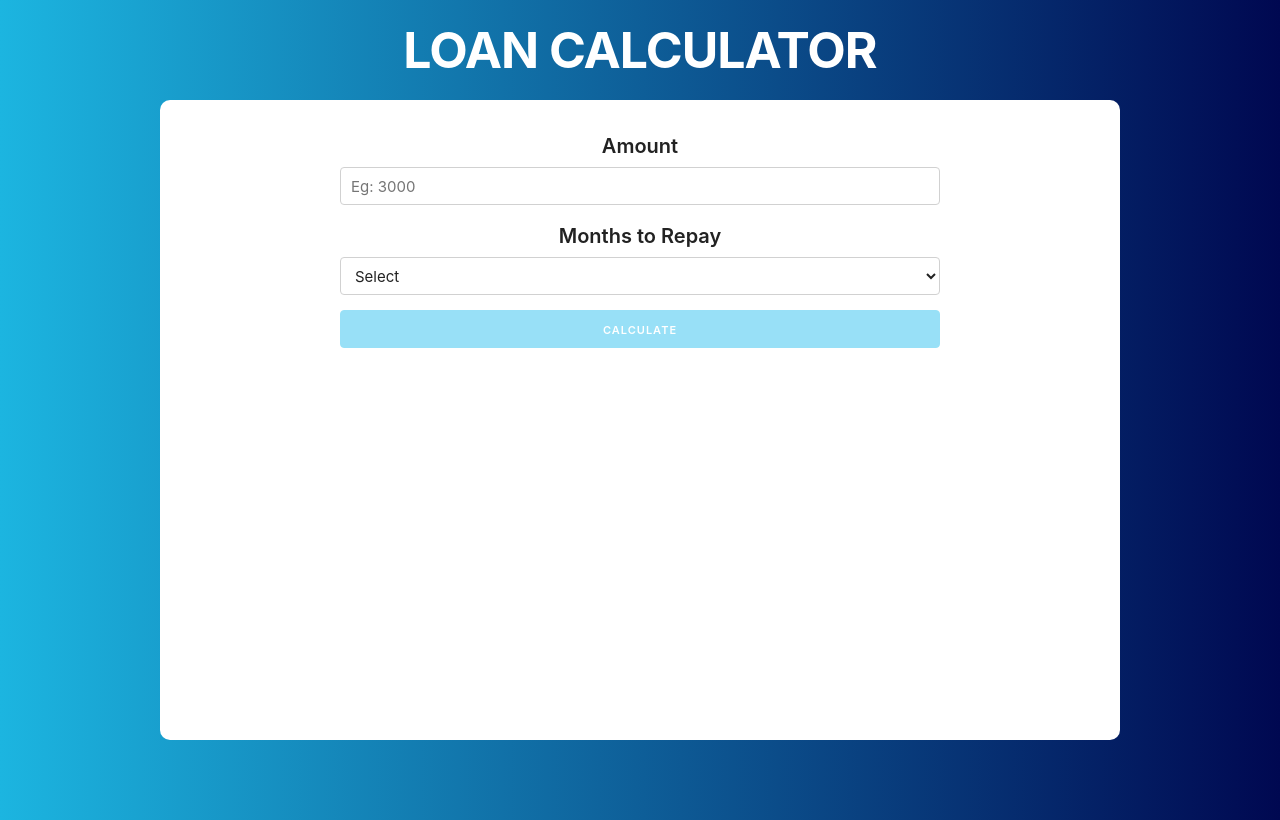
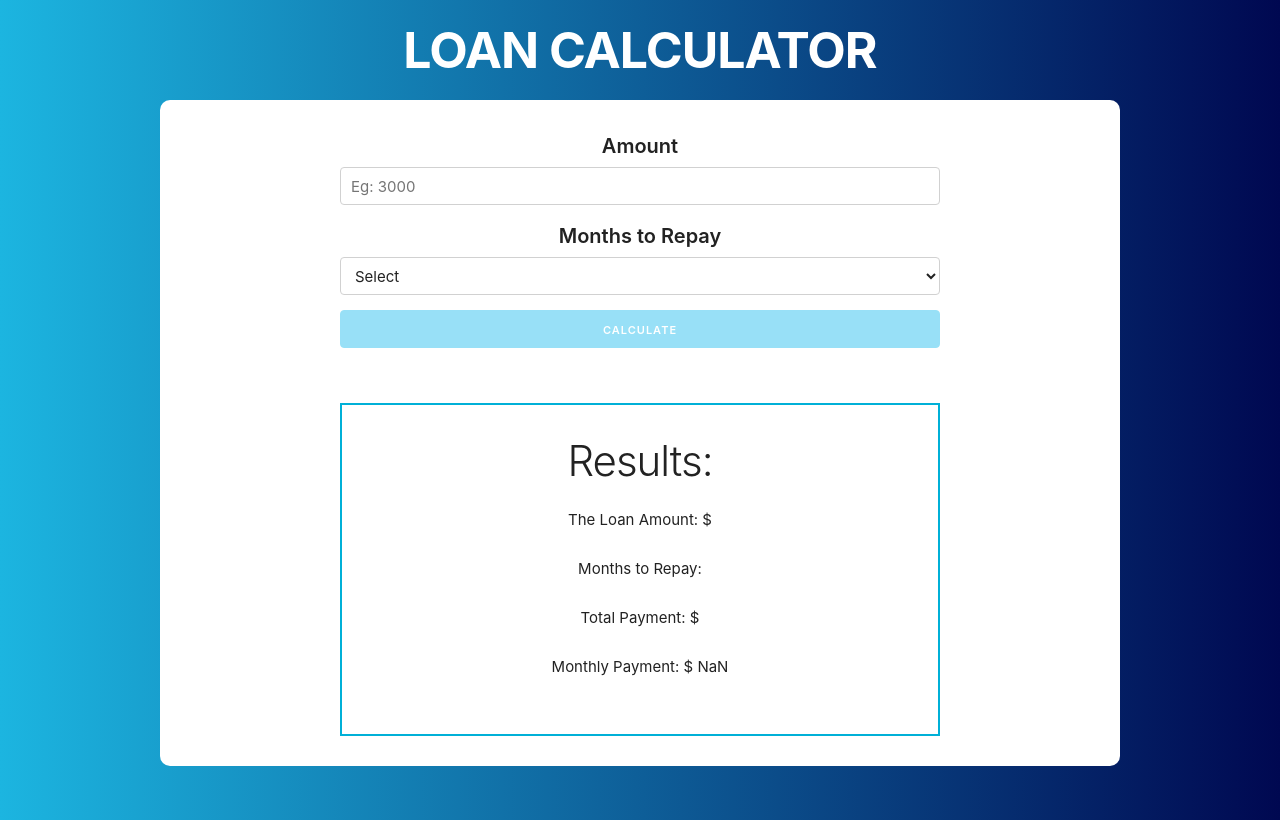
Before and after one commit to IharPadbiarezski/loanAppReact, a React (Create React App) app: page / in a window 1280 px wide. Built offline with nearby package versions, Linux system fonts and the light colour scheme.

Commit message:
feat: displaying the results

```diff
--- a/src/App.js
+++ b/src/App.js
@@ -3,6 +3,7 @@ import './normalize.css';
 import './skeleton.css';
 import Form from './components/Form';
 import { calculateTotal } from './helper';
+import Result from './components/Result';
 
 class App extends Component {
 	state = {
@@ -22,12 +23,17 @@ class App extends Component {
 	};
 
 	render() {
+		const { term, amount, total } = this.state;
 		return (
 			<Fragment>
 				<h1>Loan Calculator</h1>
 
 				<div className="container">
 					<Form loanInformation={this.loanInformation} />
+
+					<div className="messages">
+						<Result total={total} amount={amount} term={term} />
+					</div>
 				</div>
 			</Fragment>
 		);
--- /dev/null
+++ b/src/components/Result.js
@@ -0,0 +1,16 @@
+import React from 'react';
+
+const Result = (props) => {
+	console.log(props);
+	return (
+		<div className="u-full-width result">
+			<h2>Results:</h2>
+			<p>The Loan Amount: $ {props.amount}</p>
+			<p>Months to Repay: {props.term}</p>
+			<p>Total Payment: $ {props.total}</p>
+			<p>Monthly Payment: $ {(props.total / props.term).toFixed(2)}</p>
+		</div>
+	);
+};
+
+export default Result;
--- a/src/index.css
+++ b/src/index.css
@@ -32,7 +32,8 @@ h1 {
 	min-height: 80vh;
 }
 
-form {
+form,
+.messages {
 	padding: 2rem;
 	max-width: 600px;
 	margin: 0 auto;
@@ -46,3 +47,12 @@ form label {
 input[type="submit"]:disabled {
 	opacity: .5;
 }
+
+.messages {
+	text-align: center;
+}
+
+.result {
+	border: 2px solid #00b0d7;
+	padding: 3rem 0;
+}
```
